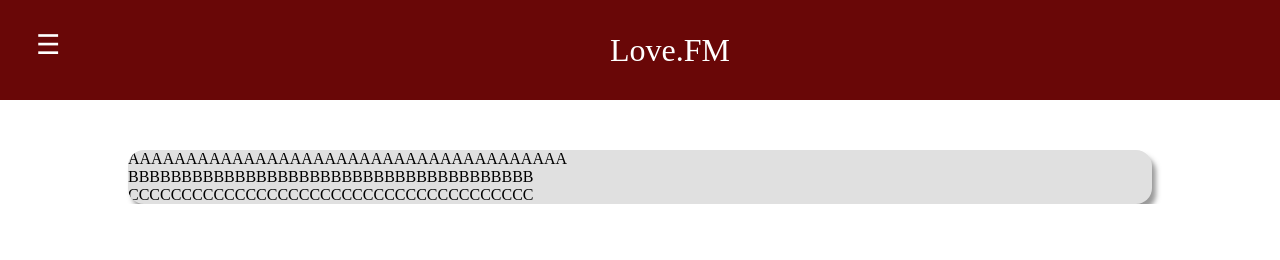
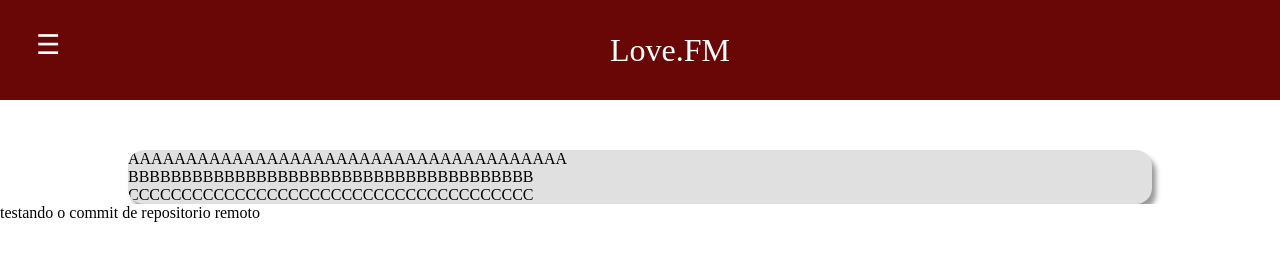
Before and after one commit to AnthonyBerri/RadioSite, a plain HTML site: page src/pages/index.html in a window 1280 px wide. Drawn offline with Linux system fonts and the light colour scheme; a web font is replaced by a local one.

Commit message:
repositorio remoto

```diff
--- a/src/pages/index.html
+++ b/src/pages/index.html
@@ -9,6 +9,7 @@
 <body>
     <header-component></header-component>
     <main-component>AaAaAaAaAaAaAaAaAaAaAa</main-component>
+    <t>testando o commit de repositorio remoto</t>
     <script src="../components/header/header.js"></script>
     <script src="../components/main/mainCard.js"></script>
 </body>
```
